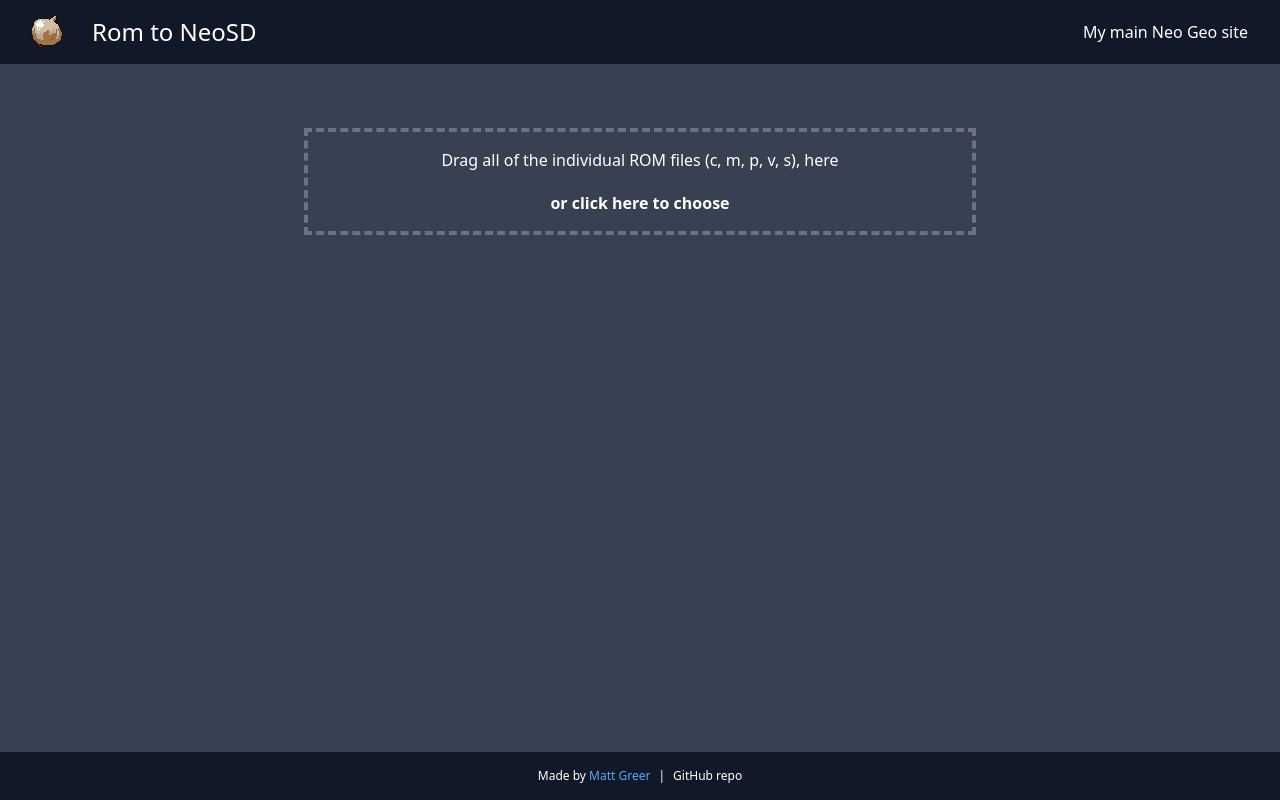
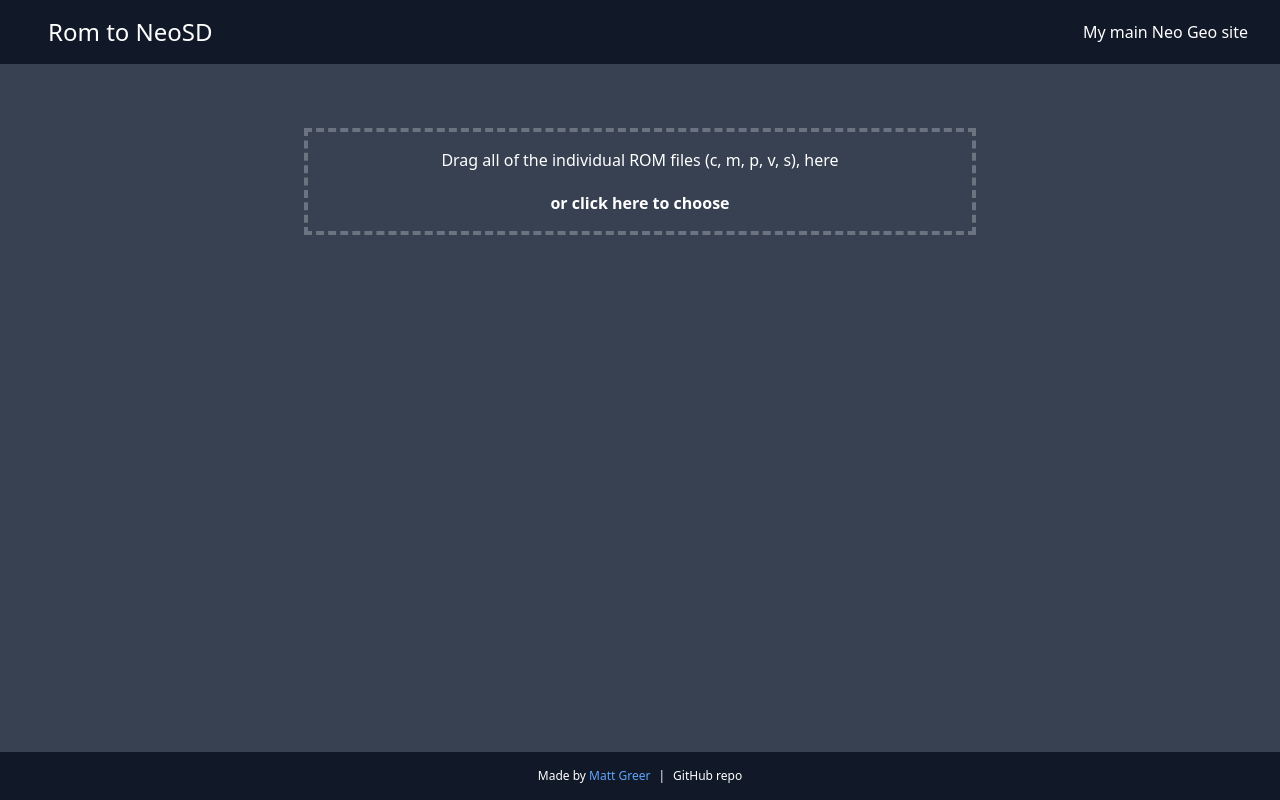
Before and after one commit to city41/neosdconv-web, a Next.js app: page / in a window 1280 px wide. Built offline with nearby package versions, Linux system fonts and the light colour scheme; no server answers.

Commit message:
Header: remove logo

```diff
--- a/src/components/layout/Header.tsx
+++ b/src/components/layout/Header.tsx
@@ -1,8 +1,6 @@
 import React from 'react';
 import clsx from 'clsx';
 import styles from './Root.module.css';
-
-import logoPng from './logo.png';
 
 type HeaderProps = {
 	className?: string;
@@ -26,15 +24,6 @@ function Header({ className }: HeaderProps) {
 			<div className="mx-auto w-full max-w-7xl">
 				<div className="mx-auto mt-2  mb-4 flex h-32 w-full max-w-7xl flex-col flex-wrap items-start justify-between pl-20 sm:mt-0 sm:mb-0 sm:h-16 sm:flex-row sm:items-center sm:space-y-0 sm:space-x-8 sm:pl-8">
 					<div className="absolute top-1 left-1 flex flex-row items-center sm:static">
-						<a href="/" className={clsx(styles.logo, 'block lg:-ml-4')}>
-							<img
-								className="h-full w-full"
-								src={logoPng.src}
-								alt="smaghetti logo"
-								width={48}
-								height={48}
-							/>
-						</a>
 						<div className="text-focal hidden pl-4 text-center text-2xl font-light sm:block">
 							<a href="/">Rom to NeoSD</a>
 						</div>
```
